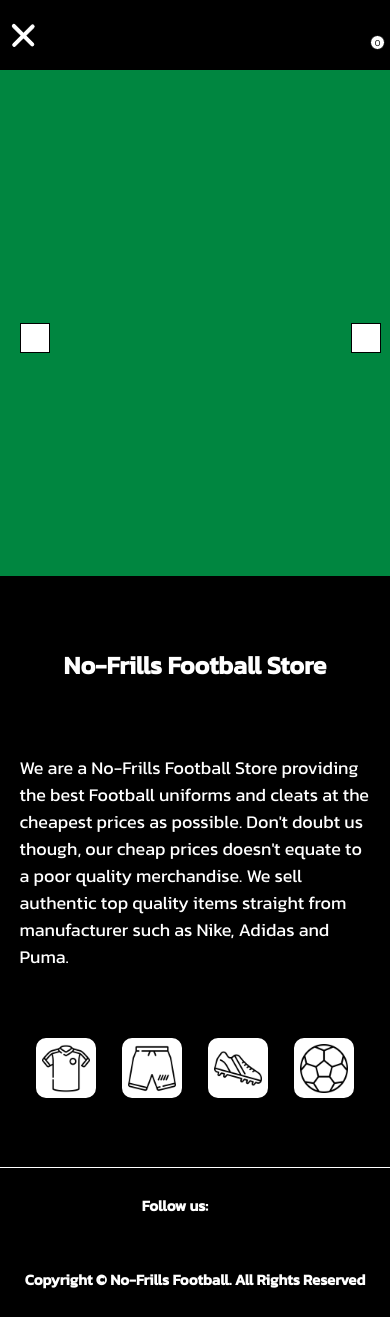
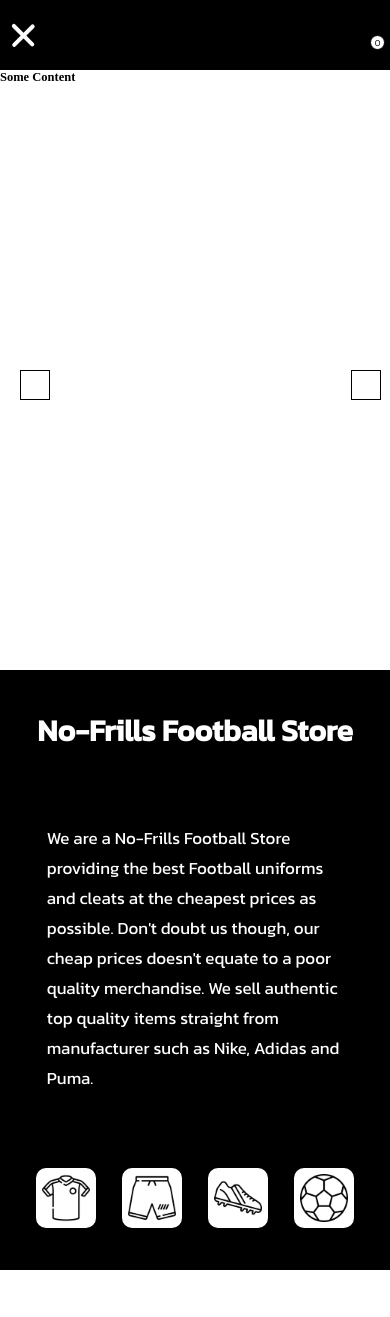
Before and after one commit to rabtennamgyal/TOP-React-E-Commerce, a React (Create React App) app: page / in a window 390 px wide. After the commit the page ends 1270 px from the top, so only its background shows below. Built offline with nearby package versions, Linux system fonts and the light colour scheme.

Commit message:
fixed responsive code error

```diff
--- a/src/RoutesSwitch.js
+++ b/src/RoutesSwitch.js
@@ -12,7 +12,7 @@
                 <Route path="/" element={<Home />} />
                 <Route path="/jersey" element={<Jerseys />} />
             </Routes>
-            <Footer />
+            {/* <Footer /> */}
         </BrowserRouter>
     );
 };
--- a/src/components/home.js
+++ b/src/components/home.js
@@ -26,7 +26,7 @@
                     </button>
                 </div>
 
-                {
+                {/* {
                     carousalData.map((el, i) => {
                         return (
                             <div className="cards" key={i}>
@@ -34,7 +34,12 @@
                             </div>
                         )
                     })
-                }
+                } */}
+                <div className="cards">
+                    <h1>
+                        Some Content
+                    </h1>
+                </div>
 
                 <div className='buttons' id='right'>
                     <button onClick={next}>
--- a/src/components/jerseys.js
+++ b/src/components/jerseys.js
@@ -10,6 +10,8 @@
     return (
         <div className="jerseys">
             <div className="catalogCard">
+                <ion-icon name="heart-outline" id='favoriteIt'></ion-icon>
+
                 <div className='catalogCardOne'>
                     <img src={manutd} alt='img' />
                 </div>
@@ -26,6 +28,8 @@
             </div>
 
             <div className="catalogCard">
+                <ion-icon name="heart-outline" id='favoriteIt'></ion-icon>
+
                 <div className='catalogCardOne'>
                     <img src={chelsea} alt='img' />
                 </div>
@@ -42,6 +46,8 @@
             </div>
 
             <div className="catalogCard">
+                <ion-icon name="heart-outline" id='favoriteIt'></ion-icon>
+
                 <div className='catalogCardOne'>
                     <img src={realmadrid} alt='img' />
                 </div>
@@ -58,6 +64,8 @@
             </div>
 
             <div className="catalogCard">
+                <ion-icon name="heart-outline" id='favoriteIt'></ion-icon>
+
                 <div className='catalogCardOne'>
                     <img src={barca} alt='img' />
                 </div>
@@ -74,6 +82,8 @@
             </div>
 
             <div className="catalogCard">
+                <ion-icon name="heart-outline" id='favoriteIt'></ion-icon>
+
                 <div className='catalogCardOne'>
                     <img src={juve} alt='img' />
                 </div>
@@ -90,6 +100,8 @@
             </div>
 
             <div className="catalogCard">
+                <ion-icon name="heart-outline" id='favoriteIt'></ion-icon>
+
                 <div className='catalogCardOne'>
                     <img src={mancity} alt='img' />
                 </div>
--- a/src/sass/components/footer.scss
+++ b/src/sass/components/footer.scss
@@ -1,10 +1,9 @@
 .footer {
-    border-top: .1px solid #fff;
-    height: 15rem;
+    border: .1px solid #fff;
+    min-height: 15rem;
     background: #000;
     display: grid;
     grid-template-rows: 1fr 1fr;
-
 
     .footerOne {
         display: flex;
@@ -16,10 +15,6 @@
             color: #fff;
             font-size: 2rem;
             font-family: Kanit, 'Gill Sans', 'Gill Sans MT', Calibri, 'Trebuchet MS', sans-serif;
-
-            @include respond(phone) {
-                font-size: 1.5rem;
-            }
         }
 
         ion-icon {
@@ -27,11 +22,6 @@
             cursor: pointer;
             color: #fff;
             font-size: 2.5rem;
-
-
-            @include respond(phone) {
-                font-size: 1.5rem;
-            }
         }
     }
 
@@ -47,7 +37,7 @@
             font-family: Kanit, 'Gill Sans', 'Gill Sans MT', Calibri, 'Trebuchet MS', sans-serif;
 
             @include respond(phone) {
-                font-size: 1.5rem;
+                font-size: 1.2rem;
             }
         }
     }
--- a/src/sass/components/home.scss
+++ b/src/sass/components/home.scss
@@ -1,44 +1,30 @@
 .home {
-    height: 200vh;
+    min-height: 200vh;
+    max-height: auto;
+    display: grid;
+    grid-template-rows: 1fr 1fr;
 
     @include respond(phone) {
-        height: 130vh;
-    }
-
-    @include respond(tab) {
-        height: auto;
+        min-height: 120rem;
     }
 
     .carousal {
         position: relative;
-        height: 88vh;
-        width: 100%;
         display: flex;
         overflow: hidden;
 
         @include respond(phone) {
-            height: 60vh;
+            min-height: 60rem;
         };
 
-        @include respond(tab) {
-            height: 70vh;
-        }
+        .cards {
+            height: 100%;
+            width: 100%;
 
-        .cards {
-
-            img {
-                height: 100%;
-                width: 1400px;
-
-                @include respond(phone) {
-                    height: 100%;
-                    width: 100%;
-                }
-
-                @include respond(tab) {
-                    height: auto;
-                }
-            }
+            // img {
+            //     height: 60rem;
+            //     width: 1400px;
+            // }
         }
     };
 
@@ -89,17 +75,16 @@
     }
 
     .intro {
-        height: 112vh;
         background: #000;
         display: grid;
         grid-template-rows: 30% 70%;
 
         @include respond(phone) {
-            height: 70vh;
+            min-height: 60rem;
         }
 
-        @include respond(tab) {
-            height: 80vh;
+        @include respond(phone) {
+            grid-template-rows: 20% 80%;
         }
 
         .introOne {
@@ -112,10 +97,6 @@
                 font-family: Kanit, sans-serif;
 
                 @include respond(phone) {
-                    font-size: 2.5rem;
-                }
-
-                @include respond(tab) {
                     font-size: 3rem;
                 }
             }
@@ -126,18 +107,21 @@
             place-items: center;
             grid-template-rows: 1fr 1fr;
 
+            @include respond(phone) {
+                grid-template-rows: 70% 30%;
+            }
+
             .introTwoOne {
                 height: 100%;
+                width: 80%;
                 display: grid;
                 place-items: center;
 
                 .textContent {
                     height: 100%;
-                    width: 80%;
-
-                    @include respond(phone) {
-                        width: 90%;
-                    }
+                    width: 95%;
+                    display: grid;
+                    place-items: center;
 
                     p {
                         color: #fff;
@@ -145,11 +129,8 @@
                         font-family: Kanit, sans-serif;
 
                         @include respond(phone) {
-                            font-size: 1.8rem;
-                        }
-
-                        @include respond(tab) {
-                            font-size: 2rem;
+                            font-size: 1.7rem;
+                            line-height: 3rem;
                         }
                     }
                 }
--- a/src/sass/components/jerseys.scss
+++ b/src/sass/components/jerseys.scss
@@ -1,7 +1,7 @@
 .jerseys {
     min-height: 130vh;
     max-height: auto;
-    background: #0285ff;
+    //background: #0285ff;
     display: grid;
     grid-template-columns: repeat(3, 1fr);
     grid-template-rows: repeat(3, 1fr);
@@ -15,15 +15,28 @@
     }
 
     .catalogCard {
+        margin: 5%;
         cursor: pointer;
         border: .1px solid #808080;
         background: #fff;
         transition: 300ms ease-in-out;
         display: grid;
         grid-template-rows: 80% 20%;
+        position: relative;
 
         &:hover {
             border: 3px solid #000;
+        }
+
+        #favoriteIt {
+            position: absolute;
+            top: 3%;
+            left: 92%;
+            font-size: 2rem;
+
+            @include respond(phone) {
+                left: 88%;
+            }
         }
 
         .catalogCardOne {
```
